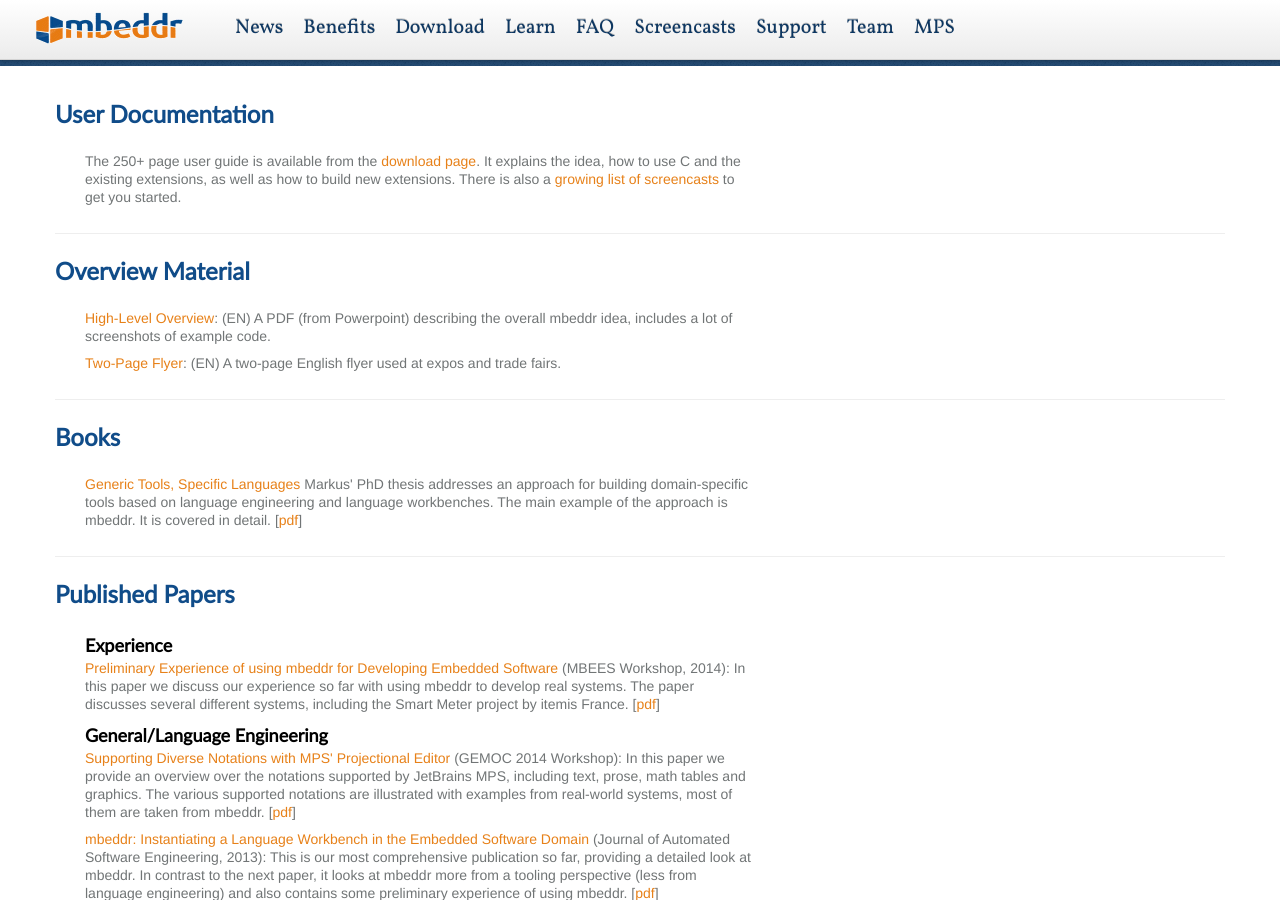
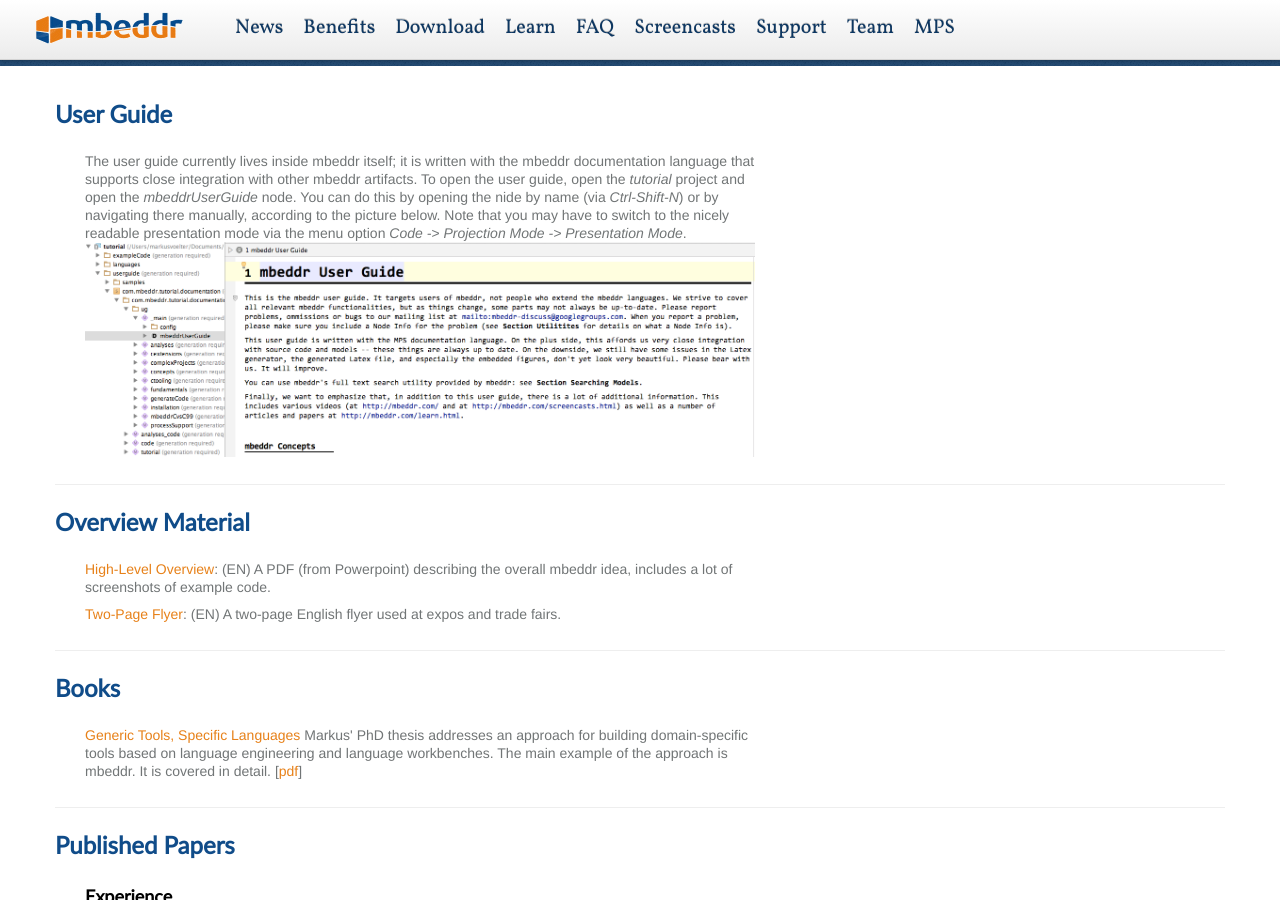
Before and after one commit to mbeddr/mbeddr.github.io, a Jekyll site: the page learn.html, which Jekyll copies as it is, in a window 1280 px wide and 900 px high. Built offline with Jekyll 4.4.1, drawn with Linux system fonts in a browser that asks for light colours; nearby versions of some CDN libraries; library files that are not in the unit come from our copies.

Commit message:
updated the way how to find the user guide

```diff
--- a/learn.html
+++ b/learn.html
@@ -112,17 +112,21 @@
 <div id="page">
 <div class="inner">
 <div class="container clearfix">
-<h2>User Documentation</h2>
+<h2>User Guide</h2>
 
 <div class="container">
     <div class="container">
         <div class="span7">
 
             <p>
-                The 250+ page user guide is available from the <a href="download.html">download page</a>. It
-                explains the idea, how to use C and the existing extensions, as well as how to build new
-                extensions. There is also a <a href="screencasts.html">growing list of screencasts</a> to get
-                you started.
+                The user guide currently lives inside mbeddr itself; it is written with the mbeddr documentation
+                language that supports close integration with other mbeddr artifacts. To open the user guide, open
+                the <i>tutorial</i> project and open the <i>mbeddrUserGuide</i> node. You can do this by opening
+                the nide by name (via <i>Ctrl-Shift-N</i>) or by navigating there manually, according to the picture
+                below. Note that you may have to switch to the nicely readable presentation mode via the menu option
+                <i>Code -> Projection Mode -> Presentation Mode</i>.
+
+                <img src="images/blog/userguide.png"/>
             </p>
 
         </div>
```
Also changed, not shown: images/blog/userguide.png (added).
